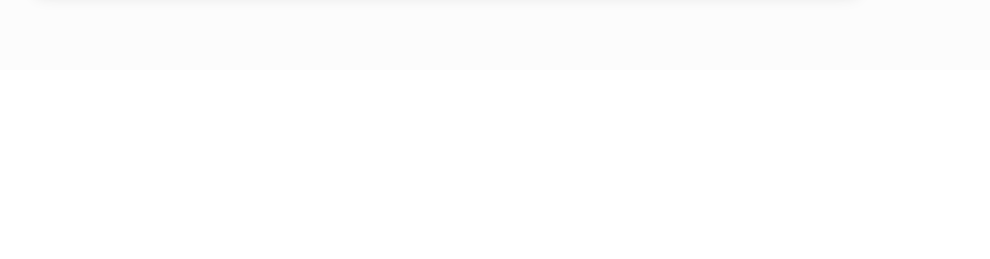
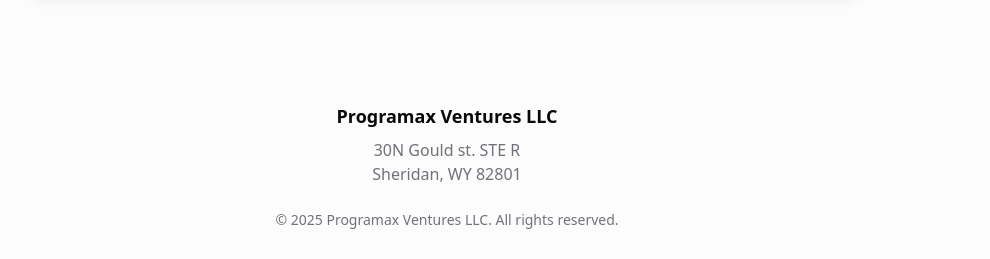
Before and after one commit to horacioh/programax-website, a React (Vite) app: page / in a window 1280 px wide. Shown: the part 2344-2603 px from the top of the page, without its empty margins (193-1183 px from the left). Before the commit the page ends 2414 px from the top, so only its background shows below. Built offline with nearby package versions, Linux system fonts and the light colour scheme.

Commit message:
Add footer with company info
Added company information to the footer, including address and company name.

```diff
--- /dev/null
+++ b/src/components/Footer.tsx
@@ -0,0 +1,21 @@
+
+const Footer = () => {
+  return (
+    <footer className="bg-secondary/30 py-8 px-6">
+      <div className="container mx-auto">
+        <div className="text-center">
+          <p className="font-semibold text-lg mb-2">Programax Ventures LLC</p>
+          <address className="text-muted-foreground not-italic">
+            30N Gould st. STE R<br />
+            Sheridan, WY 82801
+          </address>
+        </div>
+        <div className="mt-6 text-center text-sm text-muted-foreground">
+          <p>&copy; {new Date().getFullYear()} Programax Ventures LLC. All rights reserved.</p>
+        </div>
+      </div>
+    </footer>
+  );
+};
+
+export default Footer;
--- a/src/pages/Index.tsx
+++ b/src/pages/Index.tsx
@@ -4,6 +4,7 @@ import HeroSection from '@/components/HeroSection';
 import ServicesSection from '@/components/ServicesSection';
 import AboutSection from '@/components/AboutSection';
 import ContactSection from '@/components/ContactSection';
+import Footer from '@/components/Footer';
 
 const Index = () => {
   return (
@@ -13,6 +14,7 @@ const Index = () => {
       <ServicesSection />
       <AboutSection />
       <ContactSection />
+      <Footer />
     </div>
   );
 };
```
